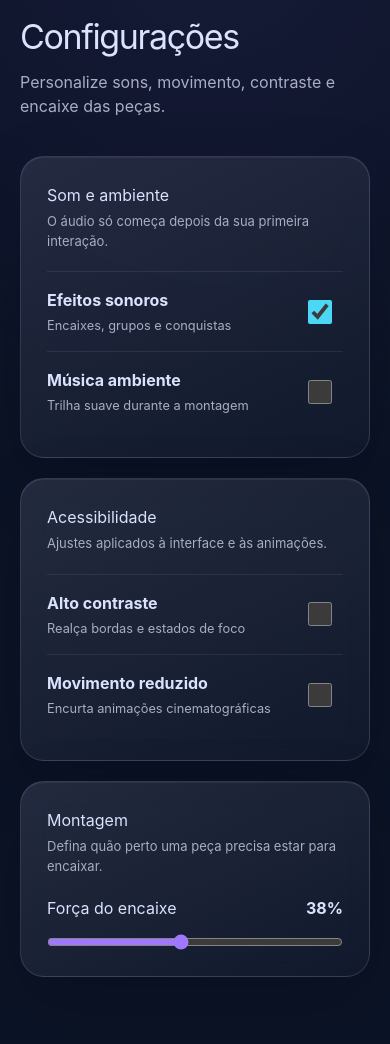
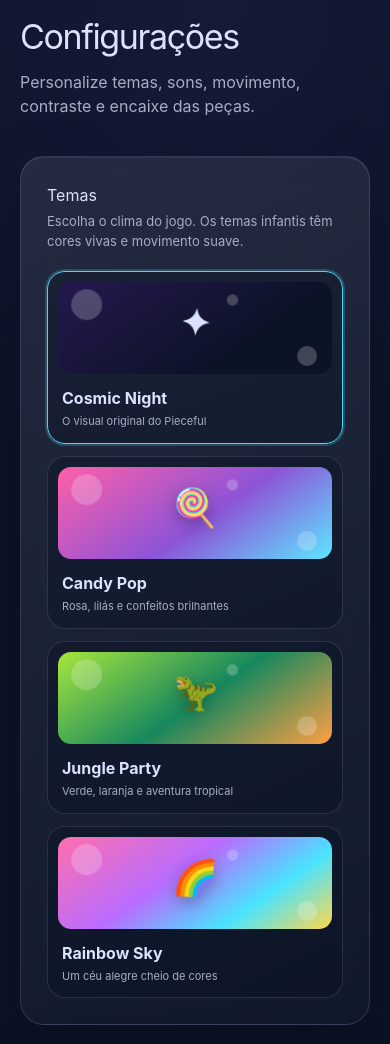
Before and after one commit to felipetrevisan/pieceful-app, a Next.js app in the folder apps/web/: page /settings in a window 390 px wide. Shown: the part 172-1216 px from the top of the page. Built offline with nearby package versions, Linux system fonts and the light colour scheme; no server answers.

Commit message:
feat: add colorful animated themes

```diff
--- a/apps/web/app/game.css
+++ b/apps/web/app/game.css
@@ -205,7 +205,7 @@
   overflow: hidden;
   display: grid;
   grid-template-rows: 66px 1fr 76px;
-  background: radial-gradient(circle at 50% 45%, #172138, #0b1326 70%);
+  background: radial-gradient(circle at 50% 45%, var(--surface), var(--bg) 70%);
   position: relative;
 }
 .game-toolbar {
--- a/apps/web/app/globals.css
+++ b/apps/web/app/globals.css
@@ -15,6 +15,42 @@
   --success: #22c55e;
   --danger: #ffb4ab;
 }
+html[data-theme="candy"] {
+  --bg: #27103f;
+  --bg-deep: #170724;
+  --surface: #3d1b55;
+  --surface-high: #55256b;
+  --text: #fff4fc;
+  --muted: #e7bfdc;
+  --primary: #ff5fa8;
+  --primary-light: #ffc1df;
+  --cyan: #5ce7ff;
+  --pink: #ffcf4a;
+}
+html[data-theme="jungle"] {
+  --bg: #082f2b;
+  --bg-deep: #041d1a;
+  --surface: #12483a;
+  --surface-high: #1d6148;
+  --text: #efffdc;
+  --muted: #b9ddb8;
+  --primary: #a8e63d;
+  --primary-light: #ddff83;
+  --cyan: #45d9cb;
+  --pink: #ff9f43;
+}
+html[data-theme="rainbow"] {
+  --bg: #15245a;
+  --bg-deep: #0a1235;
+  --surface: #293b78;
+  --surface-high: #40549a;
+  --text: #f8f7ff;
+  --muted: #cbd4ff;
+  --primary: #b96cff;
+  --primary-light: #e4b8ff;
+  --cyan: #49e4ff;
+  --pink: #ff6fae;
+}
 
 * {
   box-sizing: border-box;
@@ -31,6 +67,62 @@ body {
   font-family:
     Inter, ui-sans-serif, system-ui, -apple-system, BlinkMacSystemFont, "Segoe UI", sans-serif;
   min-height: 100vh;
+}
+html[data-theme="candy"] body {
+  background:
+    radial-gradient(circle at 12% 18%, rgba(255, 95, 168, 0.38), transparent 18rem),
+    radial-gradient(circle at 88% 24%, rgba(92, 231, 255, 0.3), transparent 20rem),
+    radial-gradient(circle at 48% 92%, rgba(255, 207, 74, 0.22), transparent 18rem), var(--bg);
+  background-size: 115% 115%;
+  animation: playful-background 14s ease-in-out infinite alternate;
+}
+html[data-theme="jungle"] body {
+  background:
+    radial-gradient(ellipse at 10% 12%, rgba(168, 230, 61, 0.3), transparent 22rem),
+    radial-gradient(ellipse at 92% 30%, rgba(255, 159, 67, 0.25), transparent 19rem),
+    radial-gradient(ellipse at 50% 100%, rgba(69, 217, 203, 0.24), transparent 24rem), var(--bg);
+  background-size: 118% 118%;
+  animation: playful-background 17s ease-in-out infinite alternate-reverse;
+}
+html[data-theme="rainbow"] body {
+  background:
+    radial-gradient(circle at 8% 22%, rgba(255, 111, 174, 0.32), transparent 19rem),
+    radial-gradient(circle at 45% 5%, rgba(185, 108, 255, 0.3), transparent 22rem),
+    radial-gradient(circle at 90% 25%, rgba(73, 228, 255, 0.3), transparent 21rem),
+    radial-gradient(circle at 52% 100%, rgba(255, 216, 77, 0.2), transparent 20rem), var(--bg);
+  background-size: 116% 116%;
+  animation: playful-background 12s ease-in-out infinite alternate;
+}
+html[data-theme="candy"] .game-shell,
+html[data-theme="jungle"] .game-shell,
+html[data-theme="rainbow"] .game-shell {
+  background:
+    radial-gradient(
+      circle at 14% 18%,
+      color-mix(in srgb, var(--pink) 30%, transparent),
+      transparent 24rem
+    ),
+    radial-gradient(
+      circle at 88% 28%,
+      color-mix(in srgb, var(--cyan) 26%, transparent),
+      transparent 22rem
+    ),
+    radial-gradient(
+      circle at 50% 90%,
+      color-mix(in srgb, var(--primary) 22%, transparent),
+      transparent 24rem
+    ), var(--bg);
+  background-size: 118% 118%;
+  animation: playful-background 13s ease-in-out infinite alternate;
+}
+@keyframes playful-background {
+  to {
+    background-position:
+      8% 5%,
+      -7% 8%,
+      6% -5%,
+      -5% 4%;
+  }
 }
 button,
 input {
@@ -1111,6 +1203,108 @@ summary {
   color: var(--muted);
   font-size: 13px;
   margin: 0 0 20px;
+}
+.theme-settings {
+  grid-column: 1 / -1;
+}
+.theme-grid {
+  display: grid;
+  grid-template-columns: repeat(4, minmax(0, 1fr));
+  gap: 12px;
+}
+.theme-option {
+  display: grid;
+  gap: 12px;
+  padding: 10px;
+  border: 1px solid rgba(208, 188, 255, 0.15);
+  border-radius: 18px;
+  background: rgba(6, 14, 32, 0.3);
+  text-align: left;
+  cursor: pointer;
+  transition:
+    transform 180ms ease,
+    border-color 180ms ease,
+    box-shadow 180ms ease;
+}
+.theme-option:hover {
+  transform: translateY(-3px);
+}
+.theme-option.selected {
+  border-color: var(--cyan);
+  box-shadow: 0 0 0 2px color-mix(in srgb, var(--cyan) 22%, transparent);
+}
+.theme-option > span:last-child {
+  display: grid;
+  gap: 4px;
+  padding: 0 4px 4px;
+}
+.theme-option small {
+  color: var(--muted);
+  font-size: 11px;
+  line-height: 1.35;
+}
+.theme-preview {
+  height: 92px;
+  position: relative;
+  overflow: hidden;
+  display: grid;
+  place-items: center;
+  border-radius: 13px;
+  isolation: isolate;
+}
+.theme-preview strong {
+  z-index: 2;
+  font-size: 34px;
+  filter: drop-shadow(0 5px 8px rgba(0, 0, 0, 0.28));
+  animation: theme-icon-float 2.4s ease-in-out infinite;
+}
+.theme-preview i {
+  position: absolute;
+  width: 30px;
+  height: 30px;
+  border-radius: 50%;
+  background: rgba(255, 255, 255, 0.22);
+  animation: theme-bubble 3.4s ease-in-out infinite alternate;
+}
+.theme-preview i:nth-of-type(1) {
+  top: 9px;
+  left: 12px;
+}
+.theme-preview i:nth-of-type(2) {
+  right: 15px;
+  bottom: 8px;
+  width: 20px;
+  height: 20px;
+  animation-delay: -1.1s;
+}
+.theme-preview i:nth-of-type(3) {
+  top: 14px;
+  right: 35%;
+  width: 11px;
+  height: 11px;
+  animation-delay: -2s;
+}
+.theme-preview-classic .theme-preview {
+  background: linear-gradient(145deg, #25184f, #0b1326 70%);
+}
+.theme-preview-candy .theme-preview {
+  background: linear-gradient(145deg, #ff5fa8, #8d54d8 55%, #5ce7ff);
+}
+.theme-preview-jungle .theme-preview {
+  background: linear-gradient(145deg, #a8e63d, #17885e 52%, #ff9f43);
+}
+.theme-preview-rainbow .theme-preview {
+  background: linear-gradient(145deg, #ff6fae, #b96cff 42%, #49e4ff 72%, #ffd84d);
+}
+@keyframes theme-icon-float {
+  50% {
+    transform: translateY(-6px) rotate(4deg) scale(1.06);
+  }
+}
+@keyframes theme-bubble {
+  to {
+    transform: translate(10px, -8px) scale(1.18);
+  }
 }
 .achievement-summary {
   display: flex;
@@ -1386,6 +1580,9 @@ summary {
   .achievement-grid {
     grid-template-columns: 1fr;
   }
+  .theme-grid {
+    grid-template-columns: repeat(2, minmax(0, 1fr));
+  }
   .creator-layout {
     padding-top: 32px;
   }
@@ -1411,6 +1608,9 @@ summary {
   .achievement-summary {
     align-items: flex-start;
     flex-direction: column;
+  }
+  .theme-grid {
+    grid-template-columns: 1fr;
   }
   .hero {
     padding-left: 16px;
@@ -1464,6 +1664,13 @@ summary {
     transition-duration: 0.01ms !important;
   }
 }
+.reduced-motion *,
+.reduced-motion *::before,
+.reduced-motion *::after {
+  scroll-behavior: auto;
+  animation: none;
+  transition: none;
+}
 .high-contrast {
   --muted: #eef2ff;
   --surface: #26324c;
--- a/apps/web/app/layout.tsx
+++ b/apps/web/app/layout.tsx
@@ -1,4 +1,5 @@
 import type { Metadata } from "next";
+import { PreferencesLoader } from "@/components/preferences-loader";
 import "./globals.css";
 
 export const metadata: Metadata = {
@@ -23,7 +24,10 @@ export const metadata: Metadata = {
 export default function RootLayout({ children }: Readonly<{ children: React.ReactNode }>) {
   return (
     <html lang="pt-BR">
-      <body>{children}</body>
+      <body>
+        <PreferencesLoader />
+        {children}
+      </body>
     </html>
   );
 }
--- a/apps/web/app/settings/page.tsx
+++ b/apps/web/app/settings/page.tsx
@@ -9,7 +9,7 @@ export default function SettingsPage() {
       <main className="content-page">
         <span className="section-kicker">SEU JEITO DE JOGAR</span>
         <h1>Configurações</h1>
-        <p>Personalize sons, movimento, contraste e encaixe das peças.</p>
+        <p>Personalize temas, sons, movimento, contraste e encaixe das peças.</p>
         <SettingsPanel />
       </main>
       <SiteFooter />
--- /dev/null
+++ b/apps/web/components/preferences-loader.tsx
@@ -0,0 +1,9 @@
+"use client";
+
+import { useEffect } from "react";
+import { applyPreferences, readPreferences } from "@/lib/preferences";
+
+export function PreferencesLoader() {
+  useEffect(() => applyPreferences(readPreferences(localStorage)), []);
+  return null;
+}
--- a/apps/web/components/settings-panel.tsx
+++ b/apps/web/components/settings-panel.tsx
@@ -1,44 +1,70 @@
 "use client";
 
 import { useEffect, useState } from "react";
+import {
+  applyPreferences,
+  defaultPreferences,
+  PREFERENCES_KEY,
+  type Preferences,
+  readPreferences,
+  type ThemeId,
+} from "@/lib/preferences";
 
-interface Preferences {
-  sound: boolean;
-  music: boolean;
-  highContrast: boolean;
-  reducedMotion: boolean;
-  snapStrength: number;
-}
-const defaults: Preferences = {
-  sound: true,
-  music: false,
-  highContrast: false,
-  reducedMotion: false,
-  snapStrength: 38,
-};
+const themes: { id: ThemeId; icon: string; name: string; description: string }[] = [
+  { id: "classic", icon: "✦", name: "Cosmic Night", description: "O visual original do Pieceful" },
+  { id: "candy", icon: "🍭", name: "Candy Pop", description: "Rosa, lilás e confeitos brilhantes" },
+  {
+    id: "jungle",
+    icon: "🦖",
+    name: "Jungle Party",
+    description: "Verde, laranja e aventura tropical",
+  },
+  { id: "rainbow", icon: "🌈", name: "Rainbow Sky", description: "Um céu alegre cheio de cores" },
+];
 
 export function SettingsPanel() {
-  const [preferences, setPreferences] = useState(defaults);
+  const [preferences, setPreferences] = useState(defaultPreferences);
   const [saved, setSaved] = useState(false);
   useEffect(() => {
-    const stored = localStorage.getItem("puzzled-preferences");
-    if (stored) {
-      try {
-        setPreferences({ ...defaults, ...(JSON.parse(stored) as Partial<Preferences>) });
-      } catch {
-        localStorage.removeItem("puzzled-preferences");
-      }
-    }
+    const stored = readPreferences(localStorage);
+    setPreferences(stored);
+    applyPreferences(stored);
   }, []);
   function update(next: Preferences) {
     setPreferences(next);
-    localStorage.setItem("puzzled-preferences", JSON.stringify(next));
-    document.documentElement.classList.toggle("high-contrast", next.highContrast);
+    localStorage.setItem(PREFERENCES_KEY, JSON.stringify(next));
+    applyPreferences(next);
     setSaved(true);
     window.setTimeout(() => setSaved(false), 1800);
   }
   return (
     <div className="settings-page-grid">
+      <section className="glass-card theme-settings">
+        <h2>Temas</h2>
+        <p>Escolha o clima do jogo. Os temas infantis têm cores vivas e movimento suave.</p>
+        <div className="theme-grid">
+          {themes.map((theme) => (
+            <button
+              key={theme.id}
+              type="button"
+              className={`theme-option theme-preview-${theme.id} ${preferences.theme === theme.id ? "selected" : ""}`}
+              aria-pressed={preferences.theme === theme.id}
+              onClick={() => update({ ...preferences, theme: theme.id })}
+            >
+              <span className="theme-preview" aria-hidden="true">
+                <strong>{theme.icon}</strong>
+                <i />
+                <i />
+                <i />
+              </span>
+              <span>
+                <strong>{theme.name}</strong>
+                <small>{theme.description}</small>
+              </span>
+            </button>
+          ))}
+        </div>
+      </section>
       <section className="glass-card">
         <h2>Som e ambiente</h2>
         <p>O áudio só começa depois da sua primeira interação.</p>
--- /dev/null
+++ b/apps/web/lib/preferences.ts
@@ -0,0 +1,43 @@
+export const PREFERENCES_KEY = "puzzled-preferences";
+export const themeIds = ["classic", "candy", "jungle", "rainbow"] as const;
+export type ThemeId = (typeof themeIds)[number];
+
+export interface Preferences {
+  sound: boolean;
+  music: boolean;
+  highContrast: boolean;
+  reducedMotion: boolean;
+  snapStrength: number;
+  theme: ThemeId;
+}
+
+export const defaultPreferences: Preferences = {
+  sound: true,
+  music: false,
+  highContrast: false,
+  reducedMotion: false,
+  snapStrength: 38,
+  theme: "classic",
+};
+
+export function readPreferences(storage: Pick<Storage, "getItem" | "removeItem">): Preferences {
+  const stored = storage.getItem(PREFERENCES_KEY);
+  if (!stored) return defaultPreferences;
+  try {
+    const parsed = JSON.parse(stored) as Partial<Preferences>;
+    return {
+      ...defaultPreferences,
+      ...parsed,
+      theme: themeIds.includes(parsed.theme as ThemeId) ? (parsed.theme as ThemeId) : "classic",
+    };
+  } catch {
+    storage.removeItem(PREFERENCES_KEY);
+    return defaultPreferences;
+  }
+}
+
+export function applyPreferences(preferences: Preferences, root = document.documentElement) {
+  root.dataset.theme = preferences.theme;
+  root.classList.toggle("high-contrast", preferences.highContrast);
+  root.classList.toggle("reduced-motion", preferences.reducedMotion);
+}
```
Also changed, not shown: 1 other file (tests, documents, lock files or other folders).
